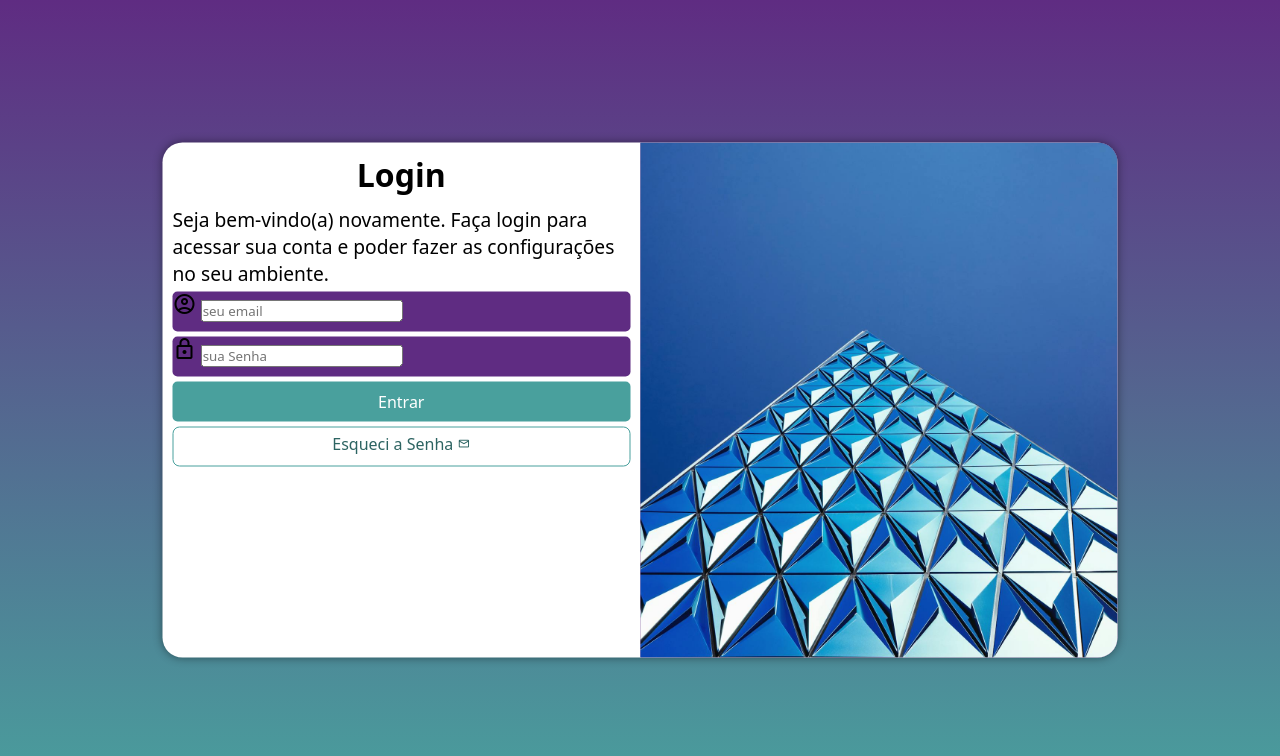
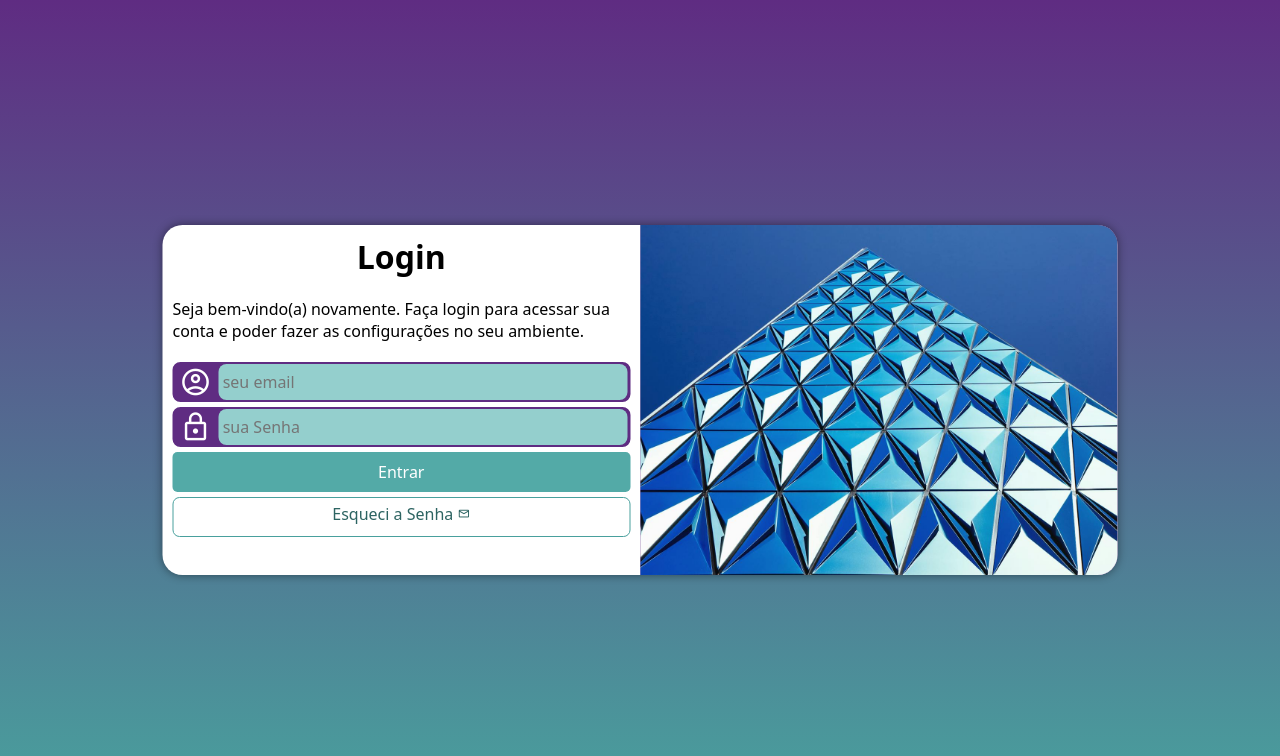
Before and after one commit to Carvalho1oak/projeto-login, a plain HTML site: page index.html in a window 1280 px wide. Drawn offline with nearby package versions, Linux system fonts and the light colour scheme.

Commit message:
projeto feito

```diff
--- a/estilos/media-query.css
+++ b/estilos/media-query.css
@@ -17,6 +17,7 @@ Grandes Telas: acima de 1200px
 
     section#login {
         width: 80vw;
+        height: 280px;
     }
 
     section#login > div#imagem {
@@ -39,6 +40,7 @@ Grandes Telas: acima de 1200px
 
     section#login {
         width: 955px;
+        height: 350px;
     }
 
     section#login > div#imagem {
@@ -57,6 +59,7 @@ Grandes Telas: acima de 1200px
     }
 
     div#formulario > p {
-    font-size: 1.2em;
+    font-size: 1em;
+    margin: 20px 0px;
     }
 }
--- a/estilos/style.css
+++ b/estilos/style.css
@@ -29,7 +29,6 @@ section#login {
     position: absolute;
     top: 50%;
     left: 50%;
-    transform: translate(-50%, -50%);
     overflow: hidden;
 
     background-color: white;
@@ -38,6 +37,7 @@ section#login {
     border-radius: 20px;
     box-shadow: 0px 0px 10px rgba(0, 0, 0, 0.450);
 
+    transform: translate(-50%, -50%);
     transition: width .3s, height .3s;
     transition-timing-function: ease;
 }
@@ -66,10 +66,11 @@ div#formulario > p {
 
 form > div.campo {
     background-color: #5f2c82;
+    border: 2px solid #5f2c82;
     display: block;
     width: 100%;
     height: 40px;
-    border-radius: 5px;
+    border-radius: 8px;
     margin: 5px 0px;
 }
 
@@ -77,12 +78,36 @@ div.campo > label {
     display: none;
 }
 
+div.campo > span {
+color: white;
+font-size: 2em;
+width: 40px;
+padding: 5px;
+position: relative;
+bottom: 3px;
+}
+
+div.campo > input {
+    background-color: #94cfcd;
+    font-size: 1em;
+    width: calc(100% - 45px);
+    height: 100%;
+    border: 0px;
+    border-radius: 8px;
+    padding: 4px;
+    transform: translateY(-13px);
+}
+
+div.campo > input:focus-within {
+    background-color: white;
+}
+
 form > input[type=submit] {
     display: block;
     font-size: 1em;
     width: 100%;
     height: 40px;
-    background-color: #49a09d;
+    background-color: #53aaa7;
     color: white;
     border: none;
     border-radius: 5px;
```
